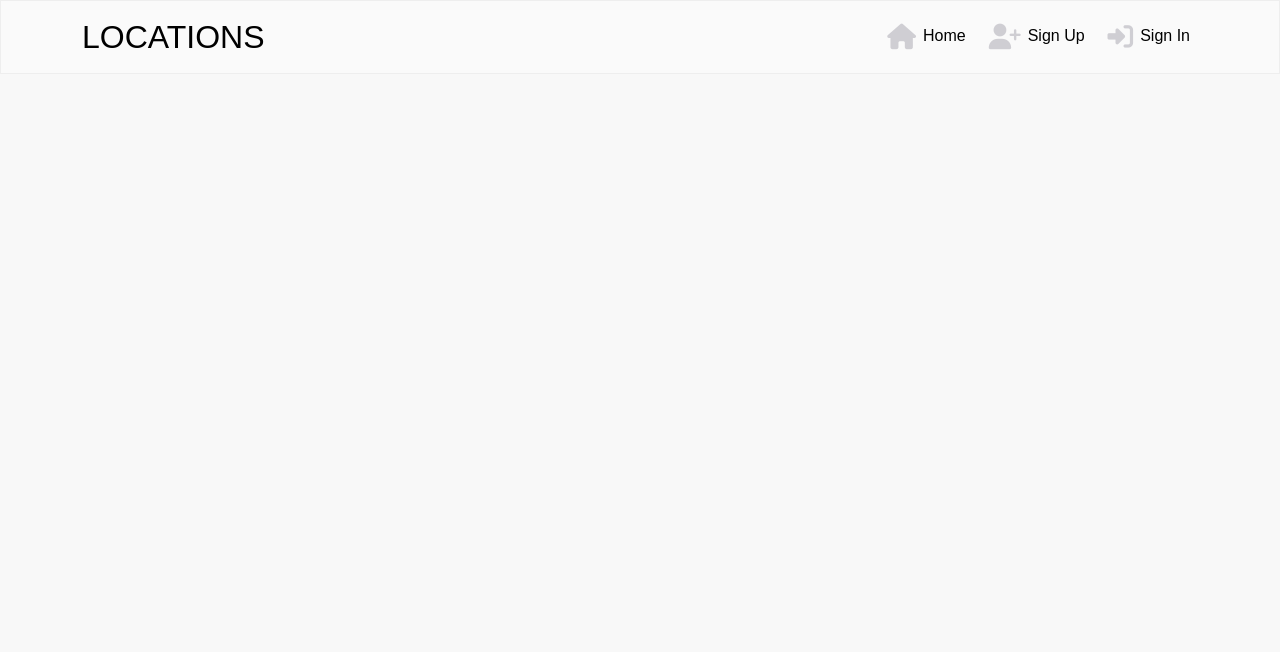
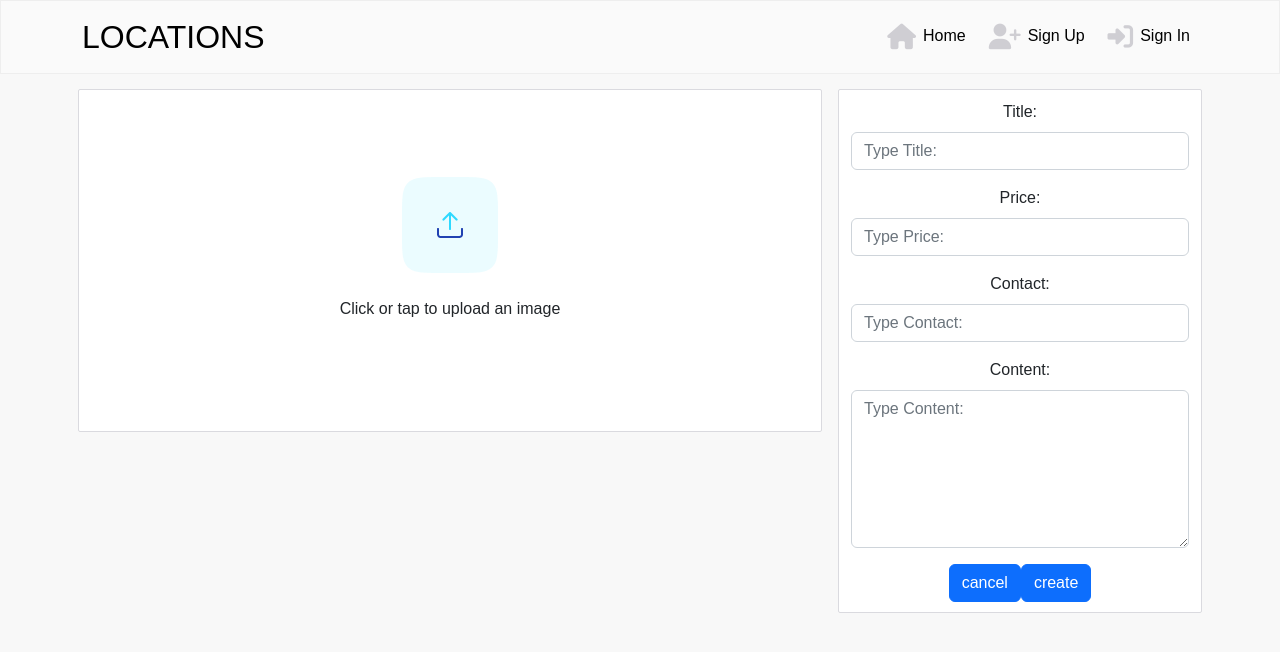
Before and after one commit to Hemenhk/locations, a React (Create React App) app: page /posts/1/edit in a window 1280 px wide. Shown: the top 652 px of the page. Built offline with nearby package versions, Linux system fonts and the light colour scheme; no server answers.

Commit message:
Setup routing for PostEditForm

```diff
--- a/src/App.js
+++ b/src/App.js
@@ -9,6 +9,7 @@ import CreatePostForm from "./pages/posts/CreatePostForm";
 import PostDetailPage from "./pages/posts/PostDetailPage";
 import Home from "./pages/posts/Home";
 import { useCurrentUser } from "./contexts/CurrentUserContext";
+import PostEditForm from "./pages/posts/PostEditForm";
 
 
 
@@ -29,6 +30,7 @@ function App() {
               <Route path="/signin" element={<SignInForm />} />
               <Route path="/posts/create" element={<CreatePostForm />} />
               <Route path="/posts/:id" element={<PostDetailPage />} />
+              <Route path="/posts/:id/edit" element={<PostEditForm />} />
             </Routes>
           </Container>
         </div>
--- a/src/pages/posts/Post.js
+++ b/src/pages/posts/Post.js
@@ -33,10 +33,12 @@ const Post = (props) => {
   const is_owner = currentUser?.username === owner;
   const navigate = useNavigate();
 
+  // handleEdit function will navigate the user's post to the PostEditForm page
   const handleEdit = () => {
     navigate(`/posts/${id}/edit`);
   };
 
+  // handleDelete will delete the user's post, and navigate them back to the Home page
   const handleDelete = async () => {
     try {
       await axiosRes.delete(`/posts/${id}`);
--- /dev/null
+++ b/src/pages/posts/PostEditForm.js
@@ -0,0 +1,197 @@
+import React, { useRef, useState } from "react";
+
+import { Form, Button, Row, Col, Container, Image } from "react-bootstrap";
+
+import Upload from "../../assets/upload.png";
+
+import styles from "../../styles/PostCreateEditForm.module.css";
+import appStyles from "../../App.module.css";
+import Asset from "../../components/Asset";
+import { useNavigate } from "react-router-dom";
+import axios from "axios";
+import { axiosReq } from "../../api/axiosDefaults";
+
+const PostEditForm = () => {
+  const [errors, setErrors] = useState({});
+
+  /**
+   * This useState hook will create an object with keys that will be passed
+   * into the form field.
+   */
+  const [postData, setPostData] = useState({
+    title: "",
+    price: "",
+    contact: "",
+    content: "",
+    image: "",
+  });
+
+  // Destructure the postData hook, so the values can be accessed individually
+  const { title, price, contact, content, image } = postData;
+
+  const imageInput = useRef(null);
+
+  // useNavigate hook will be used to redirect the user after successfully creating a post
+  const navigate = useNavigate();
+
+  /**
+   * This handleChange function is used to intercept the user's input
+   * in the post create form. The state is updated according to the value
+   * of the event.target.value, which targets the value of the 'name'
+   * properties in the form i.e. 'title' and 'conent', etc.
+   */
+  const handleChange = (event) => {
+    setPostData({
+      ...postData,
+      [event.target.name]: event.target.value,
+    });
+  };
+
+  /**
+   * This handleImageChange function uses event to target the image selected
+   * to be uploaded. By using URL.createObjectURL, the user can select the file
+   * they want to upload from their system. In case the user wants to change the
+   * image uploaded, URL.revokeObjectURL is called by passing in "image" as a parameter.
+   */
+
+  const handleImageChange = (event) => {
+    if (event.target.files.length) {
+      URL.revokeObjectURL(image);
+      setPostData({
+        ...postData,
+        image: URL.createObjectURL(event.target.files[0]),
+      });
+    }
+  };
+
+  /**
+   * The handleSubmit async function creates a new FormData class, that creates a post that
+   * appends the title, price, contact, content and image. In the try/catch block, the user
+   * sends a post request to the API, with the new formData. If the request is successful, the
+   * user will be redirected to the new post they created using the data.id of the post. If the
+   * request fails, an error will be logged, only if the error is not a 401 unauthorized request.
+   */
+  const handleSubmit = async (event) => {
+    event.preventDefault();
+    const formData = new FormData();
+
+    formData.append("title", title);
+    formData.append("price", price);
+    formData.append("contact", contact);
+    formData.append("content", content);
+    formData.append("image", imageInput.current.files[0]);
+
+    try {
+      const { data } = await axiosReq.post("/posts/", formData);
+      navigate(`/posts/${data.id}`);
+    } catch (err) {
+      console.log(err);
+      if (err.response?.status !== 401) {
+        setErrors(err.response?.data)
+      }
+    }
+  };
+
+  const textFields = (
+    <div className="text-center">
+      {/* This form allows the user to post their rental location, by typing
+        in the title, cost, contact info and some content describing the location */}
+
+      <Form.Group className="mb-3">
+        <Form.Label>Title:</Form.Label>
+        <Form.Control
+          type="text"
+          name="title"
+          value={title}
+          onChange={handleChange}
+          placeholder="Type Title:"
+        />
+      </Form.Group>
+      <Form.Group className="mb-3" controlId="price">
+        <Form.Label>Price:</Form.Label>
+        <Form.Control
+          type="text"
+          name="price"
+          value={price}
+          onChange={handleChange}
+          placeholder="Type Price:"
+        />
+      </Form.Group>
+      <Form.Group className="mb-3" controlId="contact">
+        <Form.Label>Contact:</Form.Label>
+        <Form.Control
+          type="text"
+          name="contact"
+          value={contact}
+          onChange={handleChange}
+          placeholder="Type Contact:"
+        />
+      </Form.Group>
+      <Form.Group className="mb-3" controlId="content">
+        <Form.Label>Content:</Form.Label>
+        <Form.Control
+          as="textarea"
+          rows={6}
+          name="content"
+          value={content}
+          onChange={handleChange}
+          placeholder="Type Content:"
+        />
+      </Form.Group>
+        {/* The navigate(-1) is the same as useHistory's go.Back function */}
+      <Button onClick={() => navigate(-1)}>cancel</Button>
+      <Button type="submit">create</Button>
+    </div>
+  );
+
+  return (
+    <Form onSubmit={handleSubmit}>
+      <Row>
+        <Col className="py-2 p-0 p-md-2" md={7} lg={8}>
+          <Container
+            className={`${appStyles.Content} ${styles.Container} d-flex flex-column justify-content-center`}
+          >
+            <Form.Group className="text-center">
+              {image ? (
+                <>
+                  <figure>
+                    <Image className={appStyles.Image} src={image} rounded />
+                  </figure>
+                  <div>
+                    <Form.Label htmlFor="image-upload">
+                      Change the image
+                    </Form.Label>
+                  </div>
+                </>
+              ) : (
+                <Form.Label
+                  className="d-flex justify-content-center"
+                  htmlFor="image-upload"
+                >
+                  <Asset
+                    src={Upload}
+                    message="Click or tap to upload an image"
+                  />
+                </Form.Label>
+              )}
+
+              <Form.Control
+                type="file"
+                id="image-upload"
+                accept="image/*"
+                ref={imageInput}
+                onChange={handleImageChange}
+              />
+            </Form.Group>
+            <div className="d-md-none">{textFields}</div>
+          </Container>
+        </Col>
+        <Col md={5} lg={4} className="d-none d-md-block p-0 p-md-2">
+          <Container className={appStyles.Content}>{textFields}</Container>
+        </Col>
+      </Row>
+    </Form>
+  );
+};
+
+export default PostEditForm;
```
